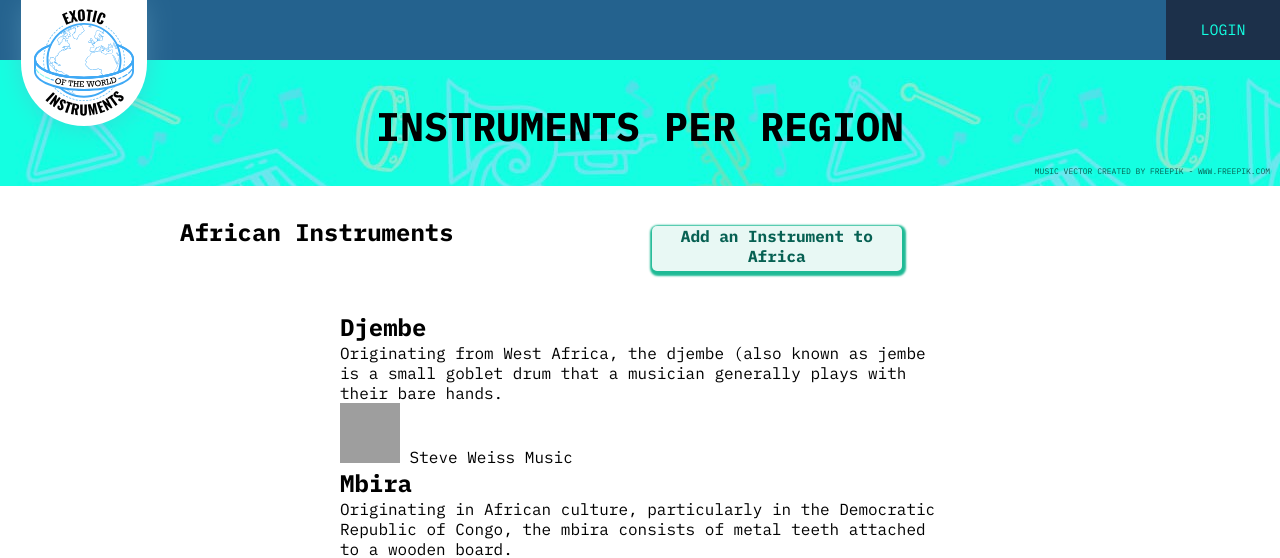
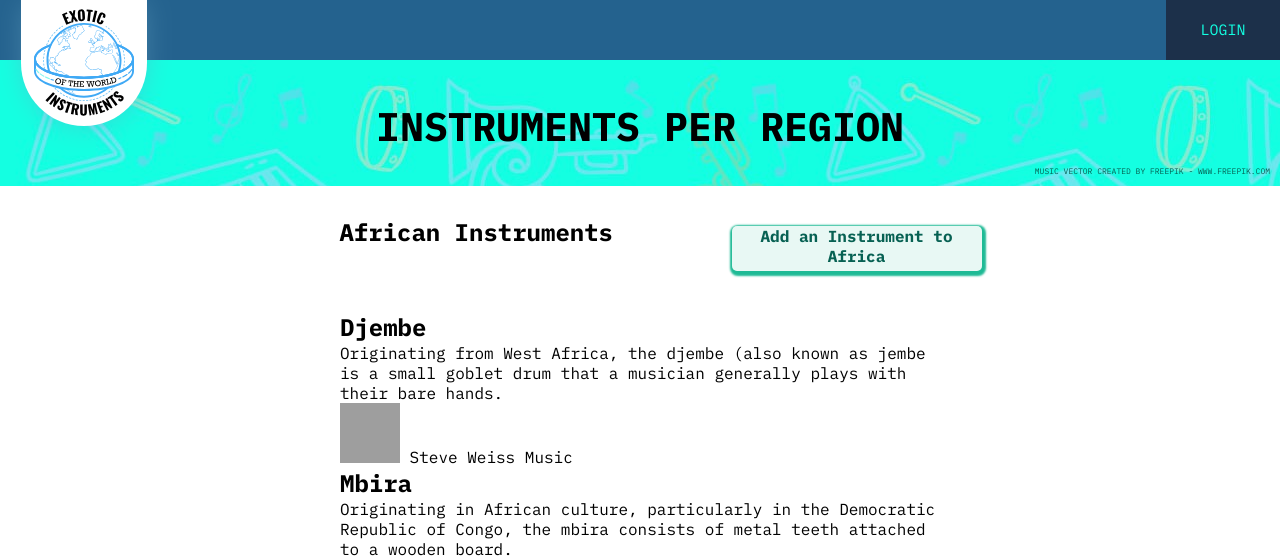
Before and after one commit to dani-santos-code/music_inventory, a Flask app: page /africa/ in a window 1280 px wide. Shown: the top 558 px of the page. Run offline with Flask 2, Linux system fonts and the light colour scheme; grey boxes are pictures that could not be loaded.

Commit message:
fix dashboard's header

```diff
--- a/static/css/styles.css
+++ b/static/css/styles.css
@@ -227,7 +227,10 @@ a:visited, a:hover, a:active, a:link {
 
 .instruments_region {
   margin-top: 30px;
+  width: 433px;
+  text-align: right;
 }
+
 
 .instruments_header {
   display: flex;
```
